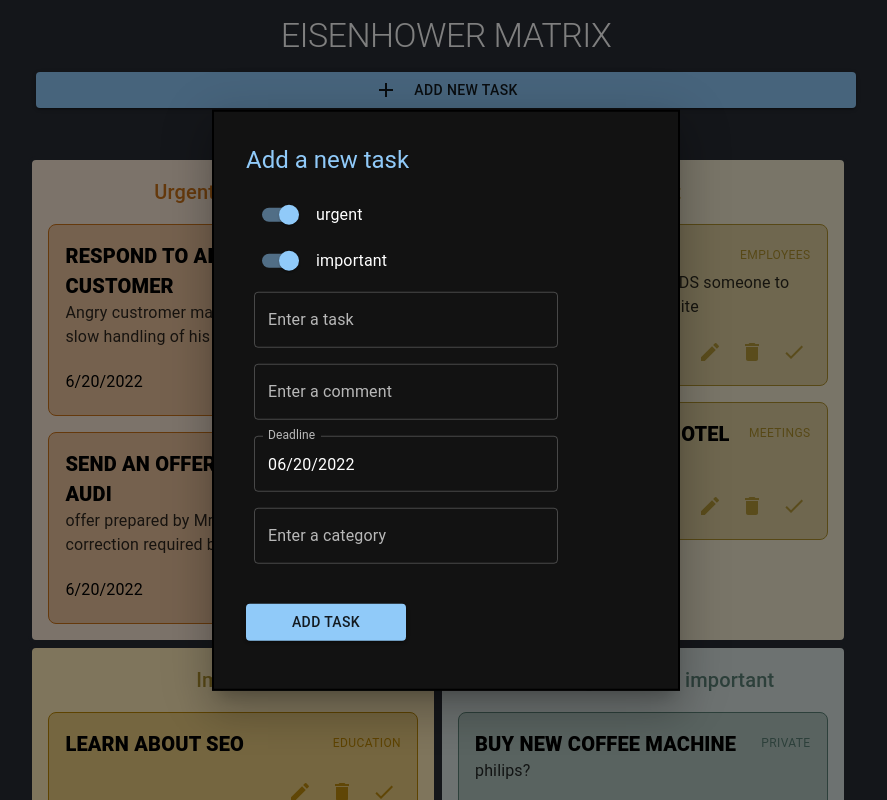
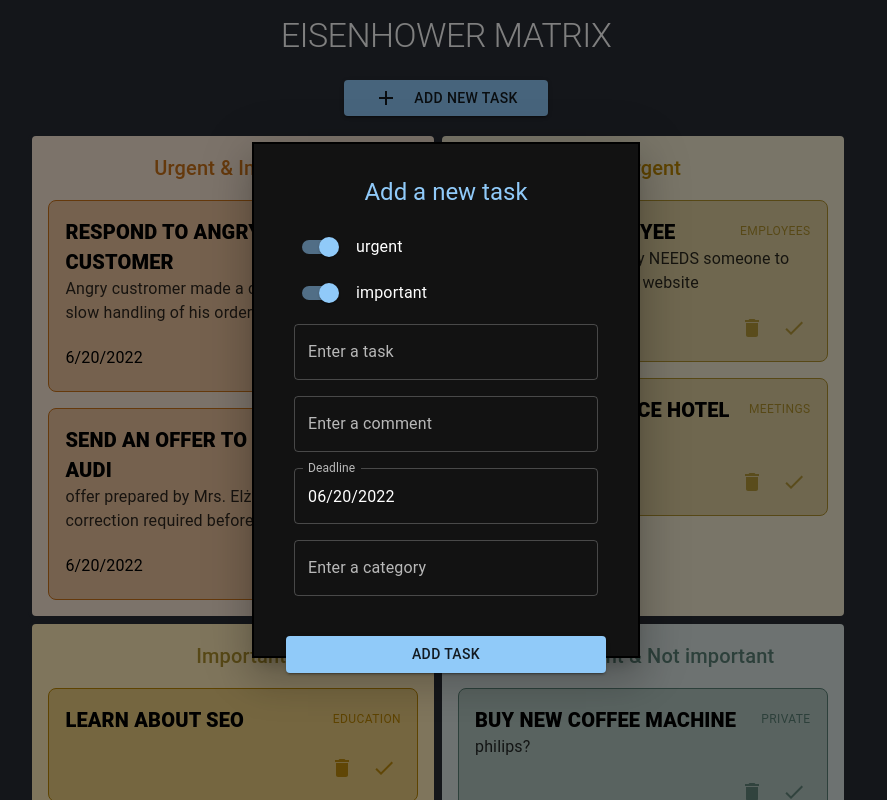
Before and after one commit to barbaradyguda/cdq-eisenhower-matrix, a React (Create React App) app: page / in a window 1280 px wide. Both pictures are taken after a click on the button "ADD NEW TASK". Shown: the top 800 px of the page, without its empty margins (194-1081 px from the left). Built offline with nearby package versions, Linux system fonts and the light colour scheme.

Commit message:
improvements

```diff
--- a/src/components/form/index.tsx
+++ b/src/components/form/index.tsx
@@ -127,6 +127,9 @@ const Form = ({
     handleClose();
   };
 
+
+
+
   return (
     <>
       <Button variant="contained" onClick={handleOpen} sx={styles.addButton}>
@@ -136,12 +139,13 @@ const Form = ({
 
       <Modal open={open} onClose={handleClose} aria-labelledby="add-task">
         <Box sx={styles.modalBox}>
-          <form className="Form" id="form" onSubmit={handleAdd}>
+          <form id="form" onSubmit={handleAdd}>
             <Typography
               id="server-modal-title"
               variant="h5"
               color="primary"
-              sx={{ mb: 2 }}
+              sx={{ mb: 2, textAlign: "center", pt:{ lg: 0, md: 0, xs: 2 },
+            }}
             >
               Add a new task
             </Typography>
--- a/src/components/form/styles.tsx
+++ b/src/components/form/styles.tsx
@@ -1,6 +1,7 @@
 export const styles = {
   addButton: {
-    width: { lg: "64%", md: "80%", xs: "90%" },
+    width: { lg: "16%", md: "80%", xs: "90%" },
+    mt:1
   },
   addIcon: {
     mr: 2,
@@ -10,17 +11,18 @@ export const styles = {
     top: "50%",
     left: "50%",
     transform: "translate(-50%, -50%)",
-    width: 400,
+    width: { lg: "25%", md: "40%", xs: "80%" },
     bgcolor: "background.paper",
     border: "2px solid #000",
     boxShadow: 24,
     p: 4,
+    height: { lg: "56vh", md: "56vh", xs: "100vh" },
   },
   formBox: {
     display: "flex",
     flexDirection: "column",
     justifyContent: "left",
-    width: "80%",
+    alignItems: "left"
   },
   switchBox: {
     display: "flex",
@@ -37,6 +39,6 @@ export const styles = {
   submitButton: {
     mt: 4,
     mb: 2,
-    width: "40%",
+    width: "100%",
   },
 };
--- a/src/components/matrix/Square.tsx
+++ b/src/components/matrix/Square.tsx
@@ -8,13 +8,12 @@ import { styles } from "./styles";
 interface Props {
   handleDone: (id: number, singleTask: Task) => void;
   handleDelete: (id: number, singleTask: Task) => void;
-  handleEdit: (id: number, singleTask: Task) => void;
   tasks: Task[];
   accept: string[];
   onDrop: (item: any) => void;
 }
 
-const Square = ({ handleDone, handleDelete, handleEdit, tasks, accept, onDrop }: Props) => {
+const Square = ({ handleDone, handleDelete, tasks, accept, onDrop }: Props) => {
   const [{ isOver, canDrop }, drop] = useDrop({
     accept,
     drop: onDrop,
@@ -33,7 +32,6 @@ const Square = ({ handleDone, handleDelete, handleEdit, tasks, accept, onDrop }:
             singleTask={task}
             handleDone={handleDone}
             handleDelete={handleDelete}
-            handleEdit={handleEdit}
             key={index}
           />
         ))}
--- a/src/components/matrix/index.tsx
+++ b/src/components/matrix/index.tsx
@@ -132,11 +132,6 @@ const Matrix = ({
   };
 
 
-const handleEdit=(id: number, singleTask: Task)=>{
-console.log(singleTask)
-}
-
-
   const handleDone = (id: number, singleTask: Task) => {
     {
       singleTask.urgent &&
@@ -260,7 +255,8 @@ console.log(singleTask)
             taskTypes.map((taskType, index) => (
               <Grid
                 item
-                xs={6}
+                xs={12}
+                md={6}
                 sx={styles.gridItem}
                 style={{backgroundColor: getBackgroundColor(taskType)}}
               >
@@ -274,7 +270,6 @@ console.log(singleTask)
                   tasks={taskType}
                   handleDone={handleDone}
                   handleDelete={handleDelete}
-                  handleEdit={handleEdit}
                   accept={[ItemTypes.DIV]}
                   onDrop={(item) => handleDrop(index, item)}
                   key={index}
--- a/src/components/matrix/singleTask.tsx
+++ b/src/components/matrix/singleTask.tsx
@@ -13,10 +13,9 @@ interface Props {
   singleTask: Task;
   handleDone: (id: number, singleTask: Task) => void;
   handleDelete: (id: number, singleTask: Task) => void;
-  handleEdit: (id: number, singleTask: Task) => void;
 }
 
-const SingleTask = ({ index, singleTask, handleDone, handleDelete, handleEdit }: Props) => {
+const SingleTask = ({ index, singleTask, handleDone, handleDelete }: Props) => {
   const [{ isDragging }, drag] = useDrag(
     () => ({
       type: ItemTypes.DIV,
@@ -84,13 +83,13 @@ const SingleTask = ({ index, singleTask, handleDone, handleDelete, handleEdit }:
           <span />
         )}
         <Stack direction="row" alignItems="center" spacing={1}>
-          <IconButton
+        {/* {!singleTask.isDone &&  <IconButton
             aria-label="delete"
             size="small"
             onClick={() => handleEdit(singleTask.id, singleTask)}
           >
             <Edit sx={{ color: getColor(singleTask) + "0.9)" }} />
-          </IconButton>
+          </IconButton>} */}
           <IconButton
             aria-label="delete"
             size="small"
--- a/src/components/matrix/styles.tsx
+++ b/src/components/matrix/styles.tsx
@@ -4,8 +4,8 @@ export const styles = {
     width: "100%",
     display: "flex",
     justifyContent: "center",
-    marginTop: 8,
-    paddingBottom: 10,
+    mt: 4,
+    paddingBottom: 3,
     minHeight: 210,
   },
   gridContainer: {
@@ -18,7 +18,7 @@ export const styles = {
   squareBox: {
     width: "100%",
     minHeight: 120,
-    height: "100%",
+    height: "88%"
   },
   taskContainer: {
     display: "flex",
```
